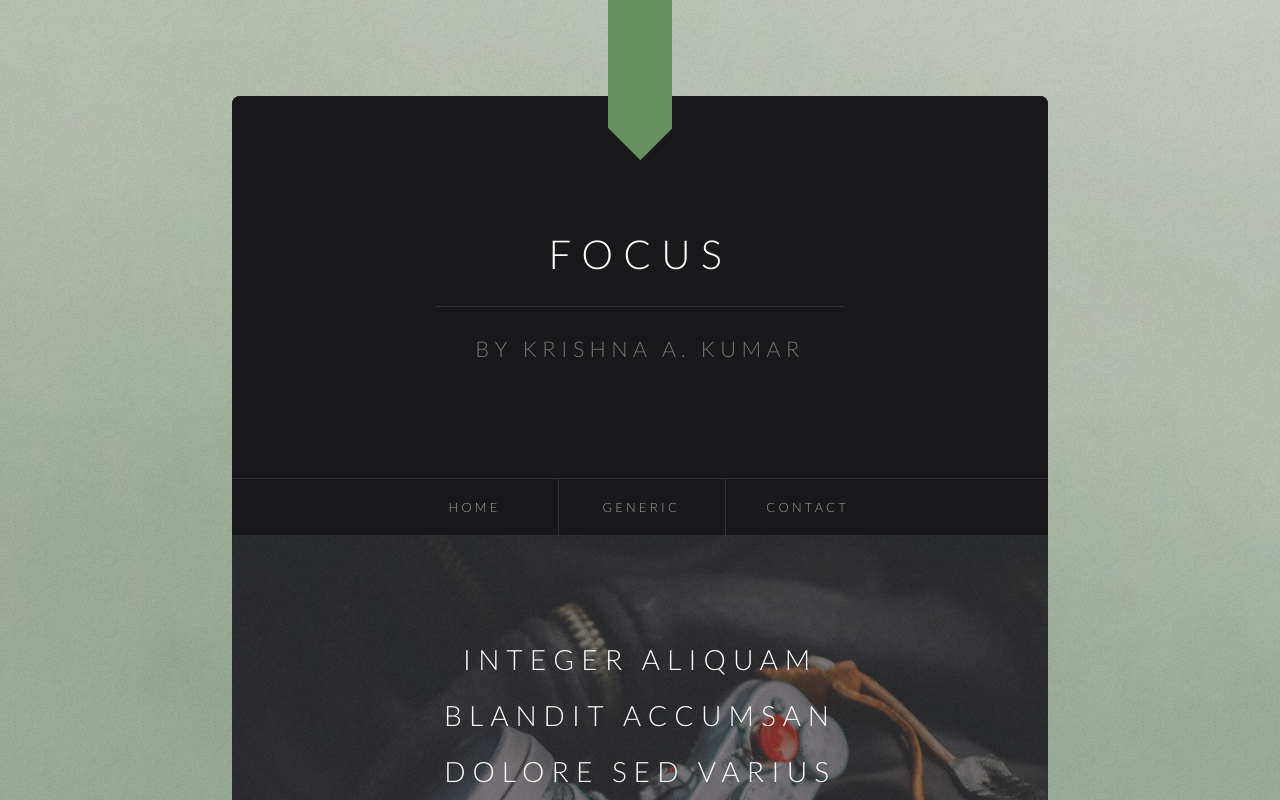
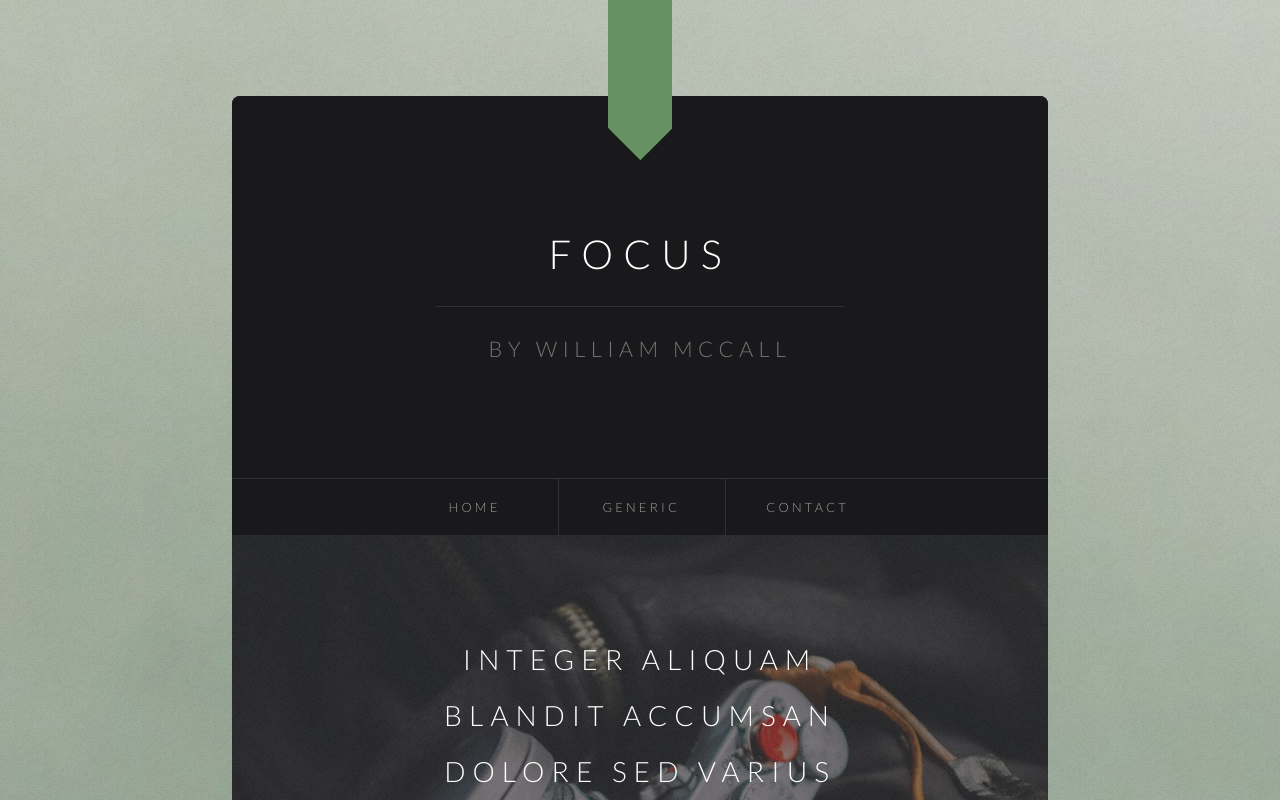
Before and after one commit to denkrishna/Focus, a plain HTML site: page index.html in a window 1280 px wide. Shown: the top 800 px of the page. Drawn offline with Linux system fonts and the light colour scheme.

Commit message:
testing commits

```diff
--- a/index.html
+++ b/index.html
@@ -16,7 +16,7 @@
             <section id="header">
                 <header>
                     <h1><a href="index.html">Focus</a></h1>
-                    <p>By Krishna A. Kumar</p>
+                    <p>By William McCall</p>
                 </header>
                 <nav id="nav">
                     <ul>
```
